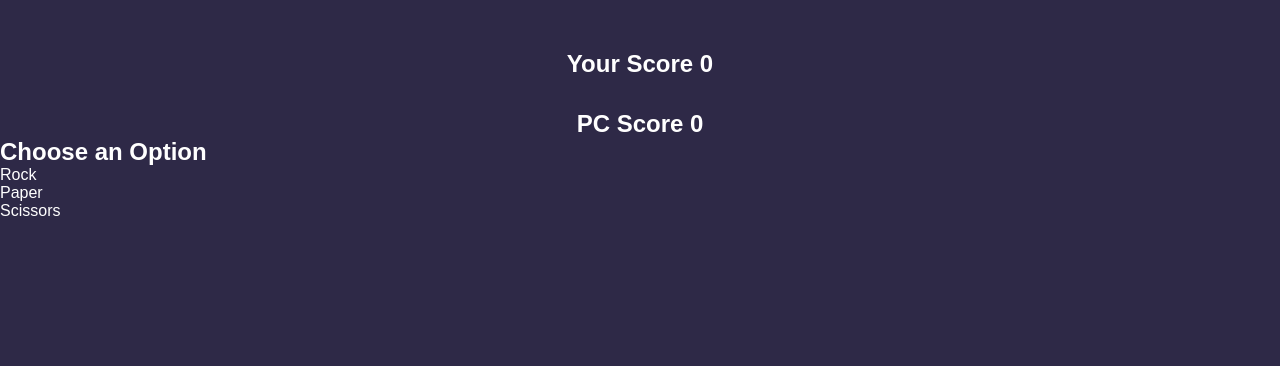
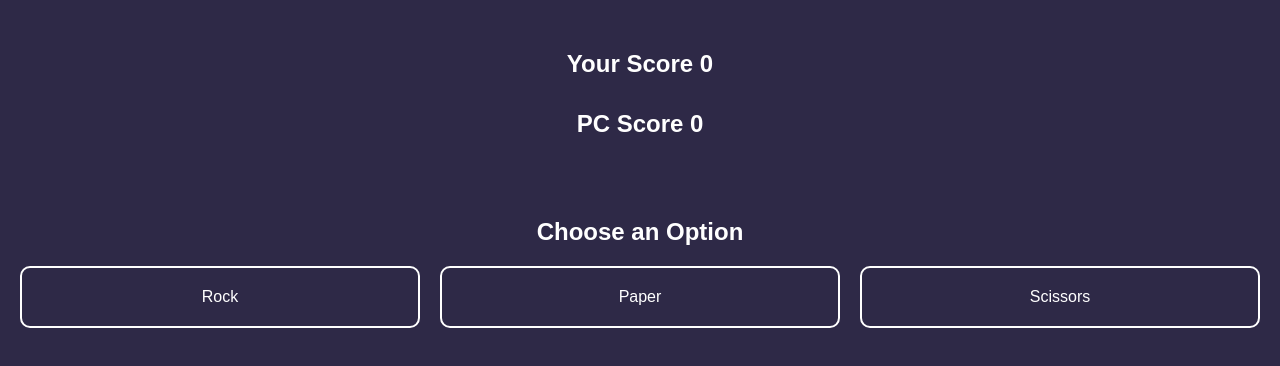
Before and after one commit to RexLinus/Rock-Paper-Scissors, a plain HTML site: page index..html in a window 1280 px wide. Drawn offline with Linux system fonts and the light colour scheme.

Commit message:
Game styles

```diff
--- a/style.css
+++ b/style.css
@@ -18,3 +18,29 @@ body {
   gap: 32px;
   padding-top: 50px;
 }
+
+.game {
+  padding-top: 80px;
+  display: flex;
+  flex-direction: column;
+  align-items: center;
+}
+
+.options {
+  padding: 20px;
+  width: 100%;
+  display: flex;
+  align-items: center;
+  justify-content: center;
+  gap: 20px;
+}
+
+.options p {
+  flex: 320px 1;
+  text-align: center;
+  border: 2px solid white;
+  padding: 20px;
+  border-radius: 10px;
+  cursor: pointer;
+  user-select: none;
+}
```
